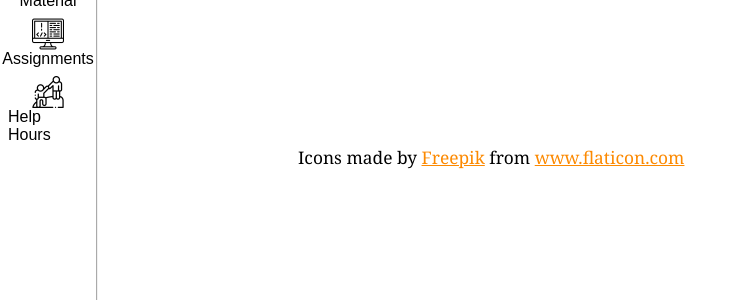
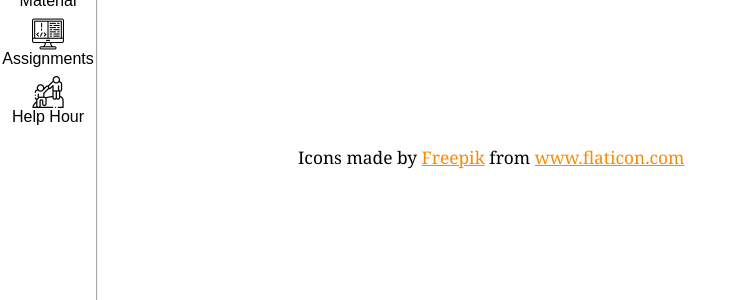
Before and after one commit to ucsd-cse11-w22/ucsd-cse11-w22.github.io, a Jekyll site: the page built from credits.md, in a window 1280 px wide. Shown: the part 293-593 px from the top of the page, without its empty margins (0-744 px from the left). Built offline with Jekyll 4.4.1, drawn with Linux system fonts in a browser that asks for light colours.

Commit message:
Update sidebar.html

```diff
--- a/_includes/sidebar.html
+++ b/_includes/sidebar.html
@@ -6,6 +6,6 @@
             <li><a title="Questions" class='sidebar-link' href='/staff-and-help.html'><img src="/communication.png"></img> Questions</a></li>
             <li><a title="Lectures" class='sidebar-link' href='/lectures/lecture19.html'><img src="/presentation.png"></img> Material</a></li>
             <li><a title="Assignments" class='sidebar-link' href='/assignments/pa6.html'><img src="/coding.png"></img> Assignments</a></li>
-            <li><a title="Help Hours" class='sidebar-link' href='/help-hours.html'><img src="/helphours.png"></img> Help Hours</a></li>
+            <li><a title="Help Hours" class='sidebar-link' href='/help-hours.html'><img src="/helphours.png"></img> Help Hour</a></li>
         </ul>
     </div>
```
